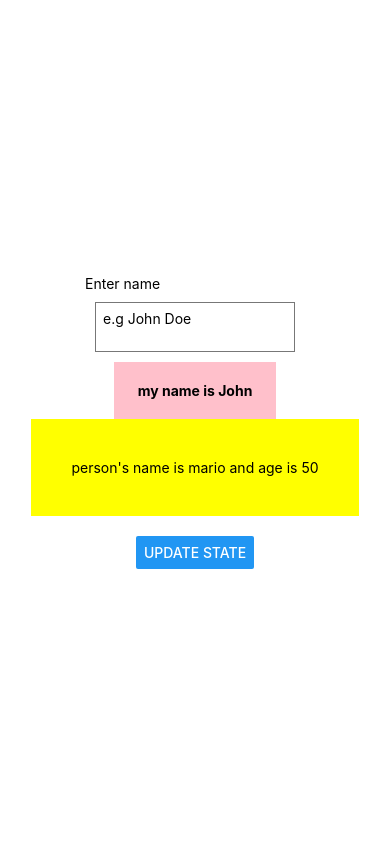
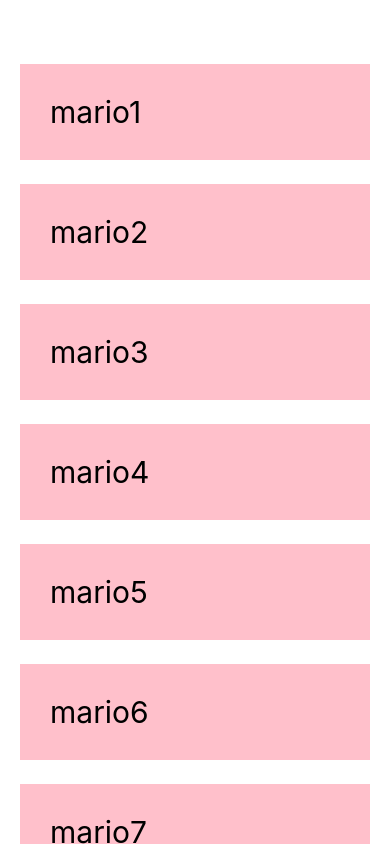
Before and after one commit to ishbayev16/simple-react-nativeapp, a React Native app: screen / in a window 390 px wide. Built offline with nearby package versions, Linux system fonts and the light colour scheme.

Commit message:
list, map, scrollview

```diff
--- a/App.js
+++ b/App.js
@@ -1,70 +1,52 @@
 import React,{useState} from 'react';
-import { StyleSheet, Text, View, Button, TextInput } from 'react-native';
+import { StyleSheet, Text, View, Button, TextInput, ScrollView } from 'react-native';
 
 export default function App() {
 
   const [name, setname] = useState('John');
-  const [person, setPerson] = useState({ name: 'mario', age: 50});
+  const [people, setPeople] = useState([
+    { name: 'mario1', key: 1},
+    { name: 'mario2', key: 2 },
+    { name: 'mario3', key: 3 },
+    { name: 'mario4', key: 4 },
+    { name: 'mario5', key: 5 },
+    { name: 'mario6', key: 6 },
+    { name: 'mario7', key: 7 },
+    { name: 'mario8', key: 8 },
 
-  const clickHandler = () => {
-    setname('not John');
-    setPerson({name:'john-li', age:67});
-  }
+    ]);
 
   return (
     <View style={styles.container}>
+    <ScrollView>
+      {people.map((item)=>{
+        return(
+          <View key={item.key}>
+            <Text style = {styles.item}>
+              {item.name}
+            </Text>
+          </View>
+        )
+      })}
+      </ScrollView>
 
-
-      <View>
-        <Text>Enter name</Text>
-        <TextInput style={styles.input}
-                  placeholder="e.g John Doe"
-                  onChangeText = {(val) => setname(val)}
-                  multiline
-                  keyboardType='numeric'
-                  />
-      </View>
-
-
-      <View style={styles.header}>
-        <Text style={styles.boldText}> my name is {name} </Text>
-      </View>
-      <View style={styles.body}>
-        <Text>person's name is {person.name} and age is {person.age}</Text>
-      </View>
-      <View style={styles.containerButton}>
-        <Button title='Update state' onPress={clickHandler}/>
-      </View>
     </View>
   );
 }
 
 const styles = StyleSheet.create({
-  input:{
-    borderWidth: 1,
-    borderColor: '#777',
-    padding: 7,
-    margin: 10,
-    width: 200,
-  },
-  containerButton:{
-    marginTop: 20,
-  },
   container: {
     flex: 1,
     backgroundColor: '#fff',
-    alignItems: 'center',
-    justifyContent: 'center',
+    paddingTop: 40,
+    paddingHorizontal: 20,
+    // alignItems: 'center',
+    // justifyContent: 'center',
   },
-  body:{
-    backgroundColor: 'yellow',
-    padding: 40,
-  },
-  header: {
+  item:{
+    marginTop: 24,
+    padding: 30,
     backgroundColor: 'pink',
-    padding: 20,
-  },
-  boldText:{
-    fontWeight: 'bold',
-  },
+    fontSize: 30,
+  }
 });
```
